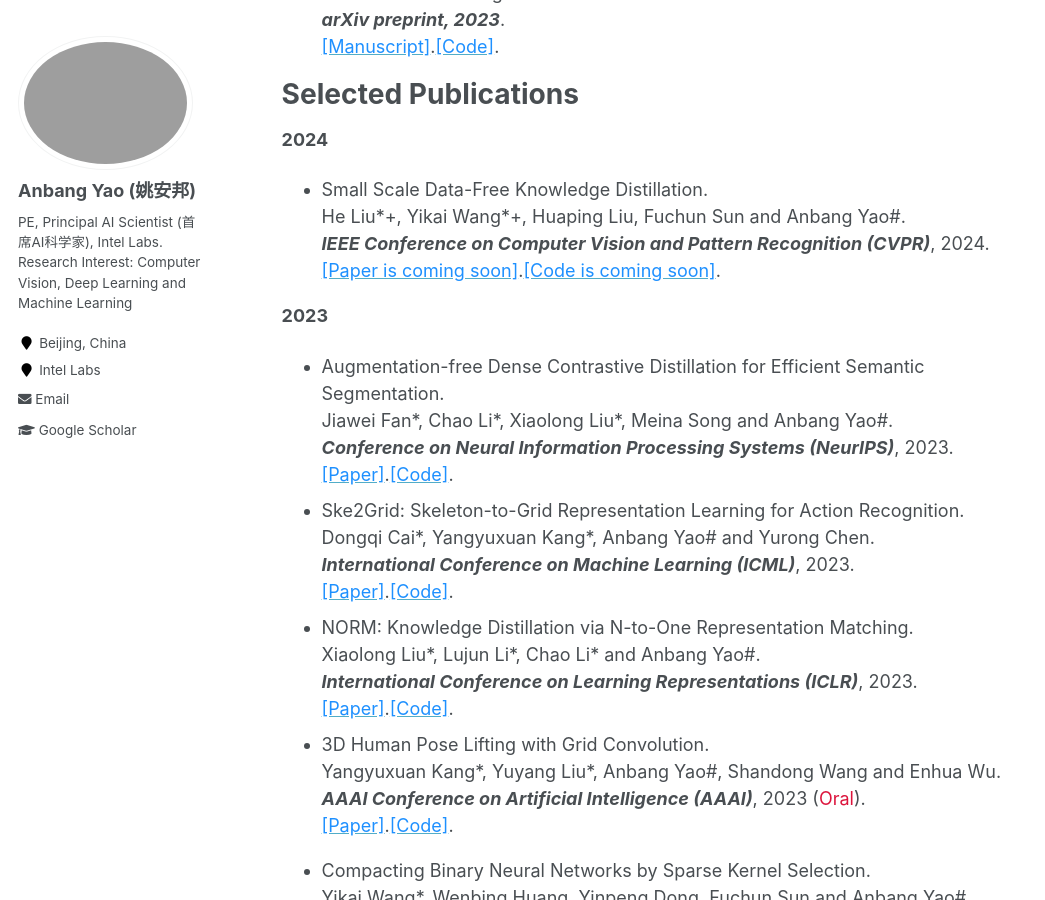
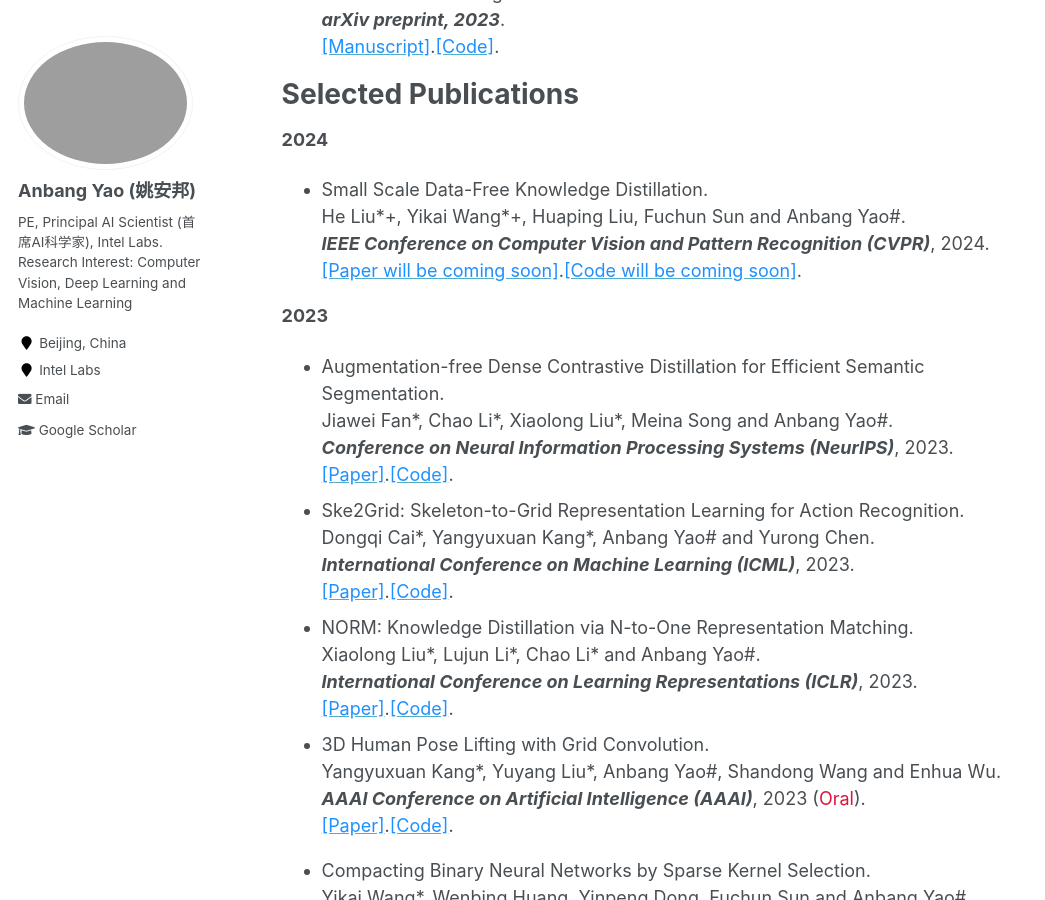
Before and after one commit to YaoAnbang/YaoAnbang.github.io, a Jekyll site: the page built from _pages/about.md, in a window 1280 px wide and 900 px high, scrolled down 2714 px. Shown: the whole window, without its empty margins (0-1045 px from the left). Built offline with Jekyll 4.4.1, drawn with Linux system fonts in a browser that asks for light colours.

Commit message:
Update about.md

```diff
--- a/_pages/about.md
+++ b/_pages/about.md
@@ -62,7 +62,7 @@ Selected Publications
 
 **2024**
 <!-- <blockquote> -->
-+ Small Scale Data-Free Knowledge Distillation.<br> He Liu\*\+, Yikai Wang\*\+, Huaping Liu, Fuchun Sun and Anbang Yao\#.<br><em>**IEEE Conference on Computer Vision and Pattern Recognition (CVPR)**</em>, 2024.<br> [<font color="DodgerBlue">[Paper is coming soon]</font>](https://yaoanbang.github.io/).[<font color="DodgerBlue">[Code is coming soon]</font>](https://yaoanbang.github.io/).<br>
++ Small Scale Data-Free Knowledge Distillation.<br> He Liu\*\+, Yikai Wang\*\+, Huaping Liu, Fuchun Sun and Anbang Yao\#.<br><em>**IEEE Conference on Computer Vision and Pattern Recognition (CVPR)**</em>, 2024.<br> [<font color="DodgerBlue">[Paper will be coming soon]</font>](https://yaoanbang.github.io/).[<font color="DodgerBlue">[Code will be coming soon]</font>](https://yaoanbang.github.io/).<br>
 <!--</blockquote> -->
 
 **2023**
```
